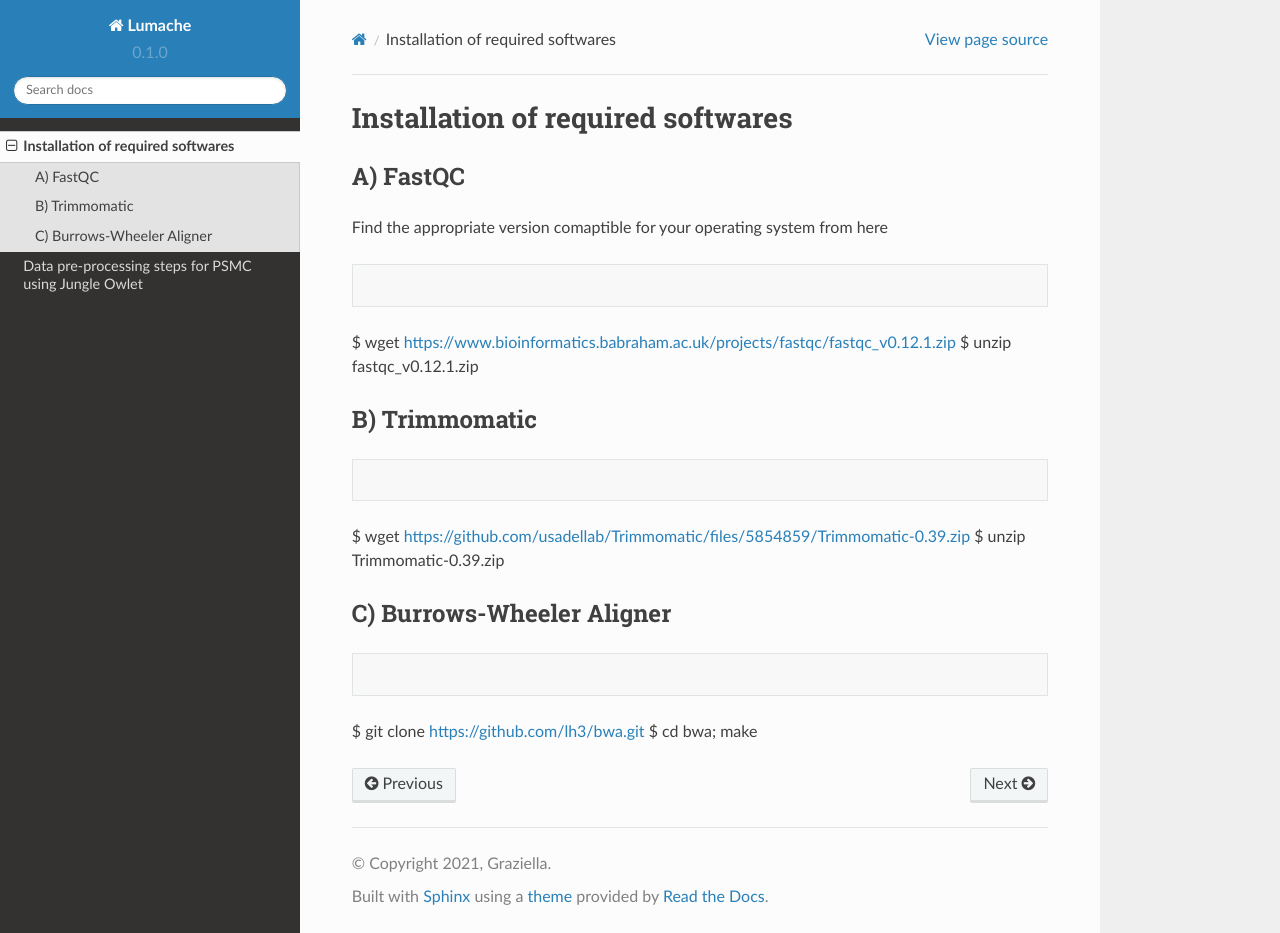
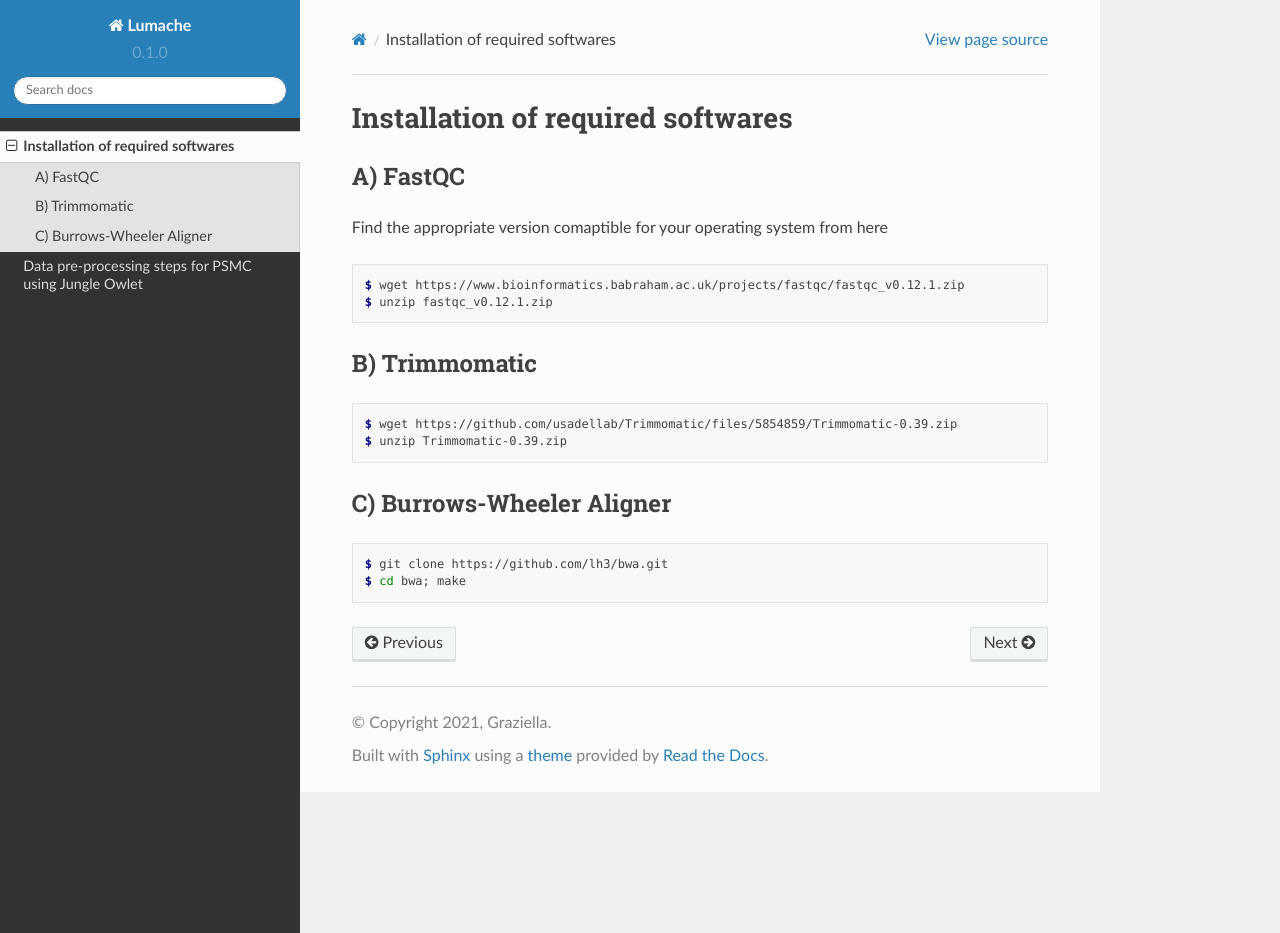
Before and after one commit to stachyris/PSMC_Tutorial-BirdLab, a Sphinx documentation site: the page built from docs/source/00_Required_Softs.rst, in a window 1280 px wide and 933 px high. Built offline with Sphinx 7.4.7 and the Read the Docs theme 2.0.0, drawn with Linux system fonts in a browser that asks for light colours.

Commit message:
Update 00_Required_Softs.rst

```diff
--- a/docs/source/00_Required_Softs.rst
+++ b/docs/source/00_Required_Softs.rst
@@ -6,25 +6,25 @@ A) FastQC
 
 Find the appropriate version comaptible for your operating system from here
 
-.. code-block:: bash
+.. code-block:: console
 
-$ wget https://www.bioinformatics.babraham.ac.uk/projects/fastqc/fastqc_v0.12.1.zip
-$ unzip fastqc_v0.12.1.zip
+ $ wget https://www.bioinformatics.babraham.ac.uk/projects/fastqc/fastqc_v0.12.1.zip
+ $ unzip fastqc_v0.12.1.zip
 
 
 B) Trimmomatic
 ---------------
 
-.. code-block:: bash
+.. code-block:: console
 
-$ wget https://github.com/usadellab/Trimmomatic/files/5854859/Trimmomatic-0.39.zip
-$ unzip Trimmomatic-0.39.zip
+ $ wget https://github.com/usadellab/Trimmomatic/files/5854859/Trimmomatic-0.39.zip
+ $ unzip Trimmomatic-0.39.zip
 
 
 C) Burrows-Wheeler Aligner
 --------------------------
 
-.. code-block:: bash
+.. code-block:: console
 
-$ git clone https://github.com/lh3/bwa.git
-$ cd bwa; make
+ $ git clone https://github.com/lh3/bwa.git
+ $ cd bwa; make
```
